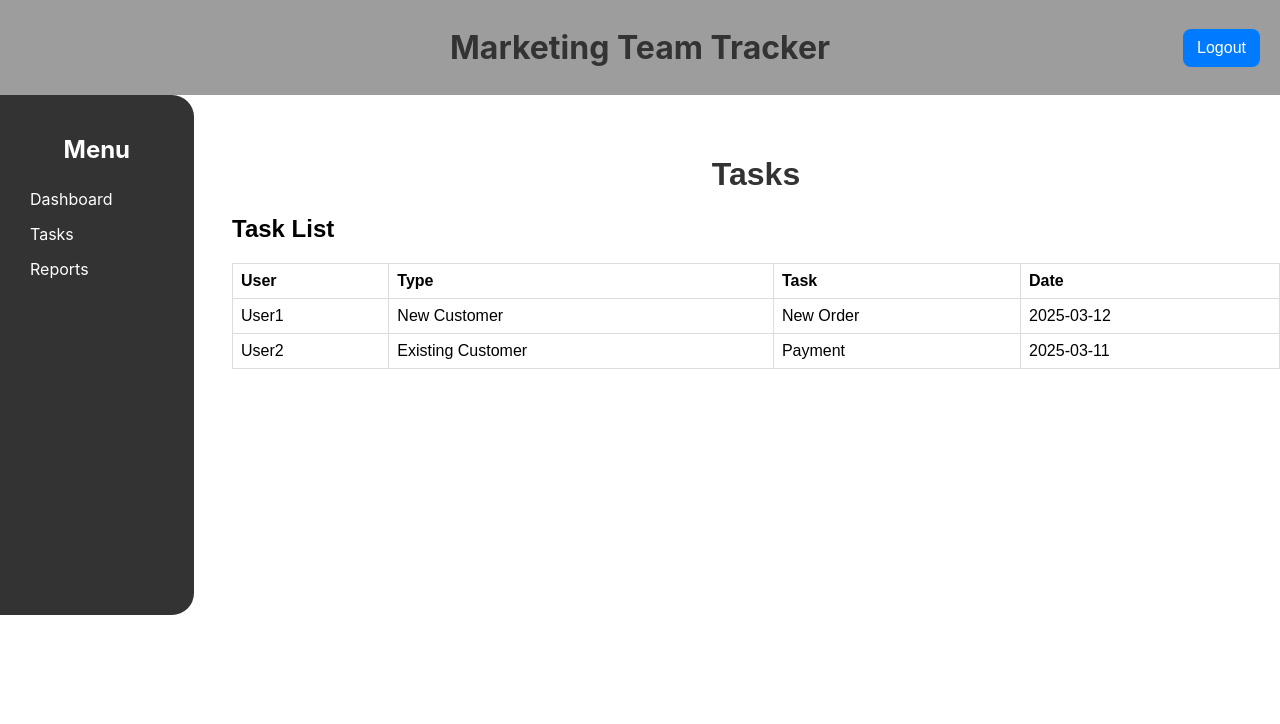
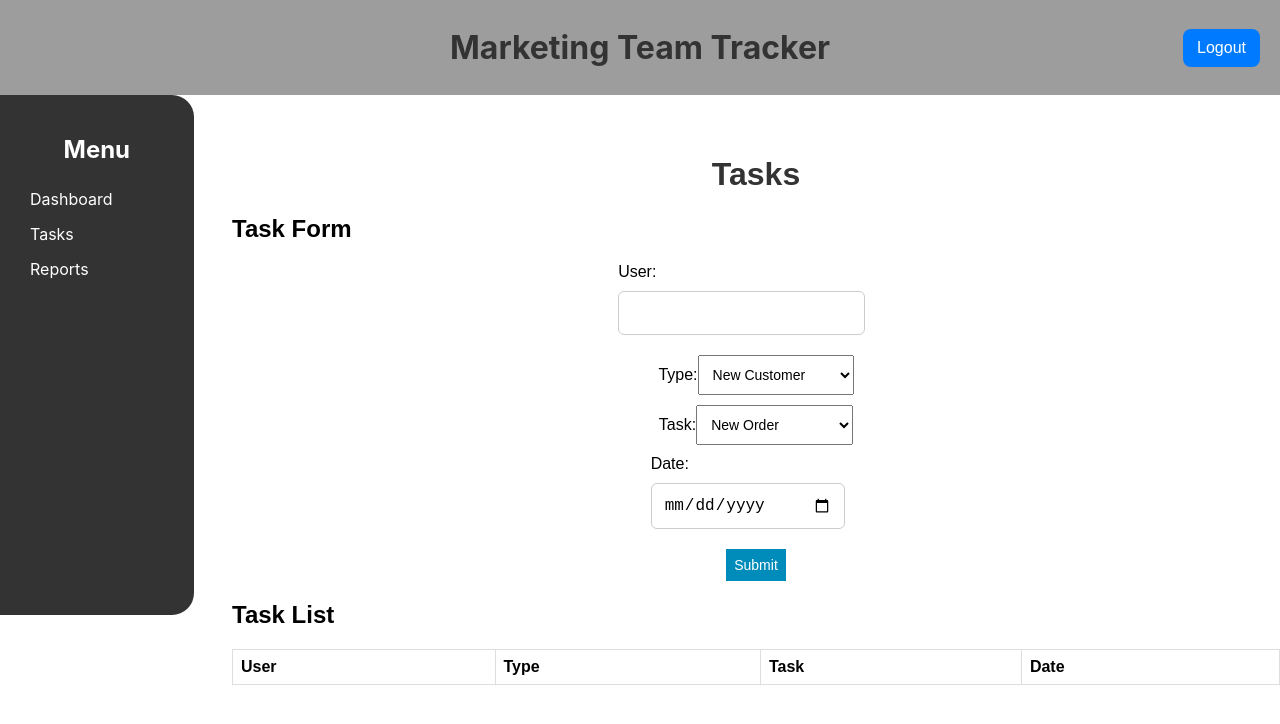
Before and after one commit to StephanBegins/MarketingTeamTrack, a React (Create React App) app: page /tasks in a window 1280 px wide. Shown: the top 724 px of the page. Built offline with nearby package versions, Linux system fonts and the light colour scheme; sample sign-in values are in the browser's storage.

Commit message:
submit button and only one rwo inptuts update

```diff
--- a/src/components/TaskForm.js
+++ b/src/components/TaskForm.js
@@ -1,7 +1,7 @@
 import { useState } from "react";
 import "./TaskForm.css";
 
-const TaskForm = () => {
+const TaskForm = ({ addTask }) => {
   const [formData, setFormData] = useState({
     user: "",
     type: "New Customer",
@@ -15,26 +15,27 @@ const TaskForm = () => {
 
   const handleSubmit = (e) => {
     e.preventDefault();
-    console.log("Task submitted:", formData);
+    addTask(formData); // Pass data to parent component
+    setFormData({ user: "", type: "New Customer", task: "New Order", date: "" }); // Clear form after submission
   };
 
   return (
     <form onSubmit={handleSubmit} className="task-form">
-      <label>User: <input type="text" name="user" onChange={handleChange} required /></label>
+      <label>User: <input type="text" name="user" value={formData.user} onChange={handleChange} required /></label>
       <label>Type:
-        <select name="type" onChange={handleChange}>
+        <select name="type" value={formData.type} onChange={handleChange}>
           <option>New Customer</option>
           <option>Existing Customer</option>
         </select>
       </label>
       <label>Task:
-        <select name="task" onChange={handleChange}>
+        <select name="task" value={formData.task} onChange={handleChange}>
           <option>New Order</option>
           <option>Payment</option>
           <option>Meeting Customer</option>
         </select>
       </label>
-      <label>Date: <input type="date" name="date" onChange={handleChange} required /></label>
+      <label>Date: <input type="date" name="date" value={formData.date} onChange={handleChange} required /></label>
       <button type="submit">Submit</button>
     </form>
   );
--- a/src/components/TaskList.js
+++ b/src/components/TaskList.js
@@ -1,15 +1,20 @@
 import React, { useState } from "react";
 import TaskDetails from "./TaskDetails";
+import TaskForm from "./TaskForm";
 import "./TaskList.css";
 
 const TaskList = () => {
-  const [tasks] = useState([
-    { id: 1, user: "User1", type: "New Customer", task: "New Order", date: "2025-03-12" },
-    { id: 2, user: "User2", type: "Existing Customer", task: "Payment", date: "2025-03-11" }
-  ]);
+  const [tasks, setTasks] = useState([]); // Start with an empty list
+
+  const addTask = (newTask) => {
+    setTasks([...tasks, { id: tasks.length + 1, ...newTask }]); // Add new task to the list
+  };
 
   return (
     <div>
+      <h2>Task Form</h2>
+      <TaskForm addTask={addTask} /> {/* Pass function to TaskForm */}
+
       <h2>Task List</h2>
       <table>
         <thead>
--- a/src/pages/Home.css
+++ b/src/pages/Home.css
@@ -112,3 +112,53 @@ button {
   padding-right: 15px;
   margin-right: 1px;
 }
+
+.remove-btn {
+  background-color: red;
+  color: white;
+  border: none;
+  padding: 5px 10px;
+  cursor: pointer;
+  margin-left: 5px;
+}
+
+.remove-btn:hover {
+  background-color: darkred;
+}
+
+
+.submit-btn-container {
+  display: flex;
+  justify-content: center;
+  margin-top: 20px;
+}
+
+.submit-btn {
+  background: linear-gradient(45deg, #007bff, #0bb3d4);
+  color: white;
+  font-size: 18px;
+  padding: 12px 14px;
+  border: none;
+  border-radius: 8px;
+  cursor: pointer;
+  transition: all 0.3s ease-in-out;
+  box-shadow: 0px 4px 10px rgba(0, 0, 0, 0.2);
+}
+
+.submit-btn:hover {
+  background: linear-gradient(45deg, #007bff, #007bff);
+  transform: scale(1.05);
+}
+
+.submit-btn:active {
+  transform: scale(0.98);
+}
+
+
+.info-container {
+  display: flex;
+  font-size: medium;
+  color: brown;
+  align-items: center;
+  margin-top:10px;
+}
--- a/src/pages/Home.js
+++ b/src/pages/Home.js
@@ -66,8 +66,8 @@ const Home = () => {
     }
 
     const newRecord = { id: headers.length + 1, ...newTask };
-    setHeaders([...headers, newRecord]);
-    setTaskDetails({ ...taskDetails, [newRecord.id]: [] }); // Initialize empty details for this record
+    setHeaders([newRecord]); // Replace the entire headers state with the new entry
+    setTaskDetails({ 1: [] }); // Reset details for the single entry
     setNewTask({
       mthdr_userid: "",
       mthdr_date: "",
@@ -101,10 +101,12 @@ const Home = () => {
       return;
     }
 
-    const newDetailRecord = { id: (taskDetails[selectedHeader]?.length || 0) + 1, ...newDetail };
+    // Replace any existing entry with a new one instead of stacking
+    const newDetailRecord = { id: 1, ...newDetail };
+
     setTaskDetails({
       ...taskDetails,
-      [selectedHeader]: [...(taskDetails[selectedHeader] || []), newDetailRecord],
+      [selectedHeader]: [newDetailRecord], // Ensure only ONE row exists
     });
 
     setNewDetail({
@@ -129,6 +131,20 @@ const Home = () => {
       document.removeEventListener("mousedown", handleClickOutside);
     };
   }, []);
+
+  const handleRemoveTask = () => {
+    setHeaders([]); // Remove the only existing task
+    setTaskDetails({});
+  };
+
+  const handleRemoveDetail = (detailId) => {
+    setTaskDetails((prevDetails) => ({
+      ...prevDetails,
+      [selectedHeader]: prevDetails[selectedHeader].filter((detail) => detail.id !== detailId),
+    }));
+  };
+
+
 
   return (
     <div className="home-container">
@@ -233,11 +249,16 @@ const Home = () => {
               <td>{header.remarks}</td>
               <td>
                 <button onClick={() => setSelectedHeader(header.id)}>Add More Details</button>
+                <button onClick={() => handleRemoveTask(header.id)} className="remove-btn">Remove</button>
               </td>
             </tr>
           ))}
         </tbody>
       </table>
+
+      <div className="info-container">
+        <p>"If you want to modify the data, re-enter the data above and click next again. "</p>
+      </div>
 
       <div className="line-container">
         <div className="line"></div>
@@ -268,6 +289,7 @@ const Home = () => {
                 <th>Contact No.</th>
                 <th>Purpose</th>
                 <th>Payment</th>
+                <th>Actions</th>
               </tr>
             </thead>
             <tbody>
@@ -279,10 +301,18 @@ const Home = () => {
                   <td>{detail.mtdtl_contactno}</td>
                   <td>{detail.mtdtl_purposedetails}</td>
                   <td>{detail.mtdtl_payment}</td>
+                  <td>
+                    <button onClick={() => handleRemoveDetail(detail.id)} className="remove-btn">
+                      Remove
+                    </button>
+                  </td>
                 </tr>
               ))}
             </tbody>
           </table>
+          <div className="submit-btn-container">
+              <button className="submit-btn" onClick={handleAddTask}>Submit</button>
+          </div>
         </div>
       )}
 
```
